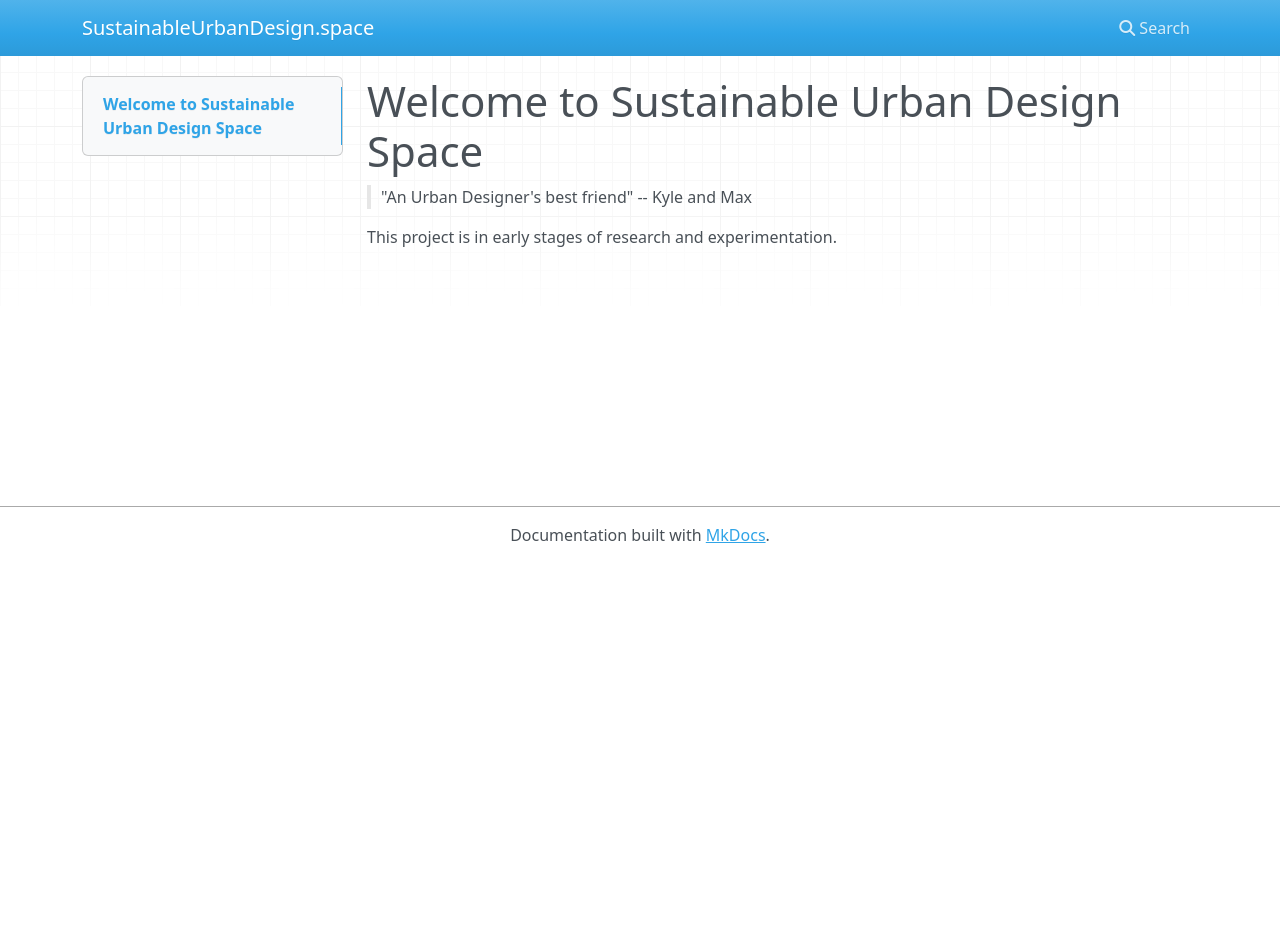
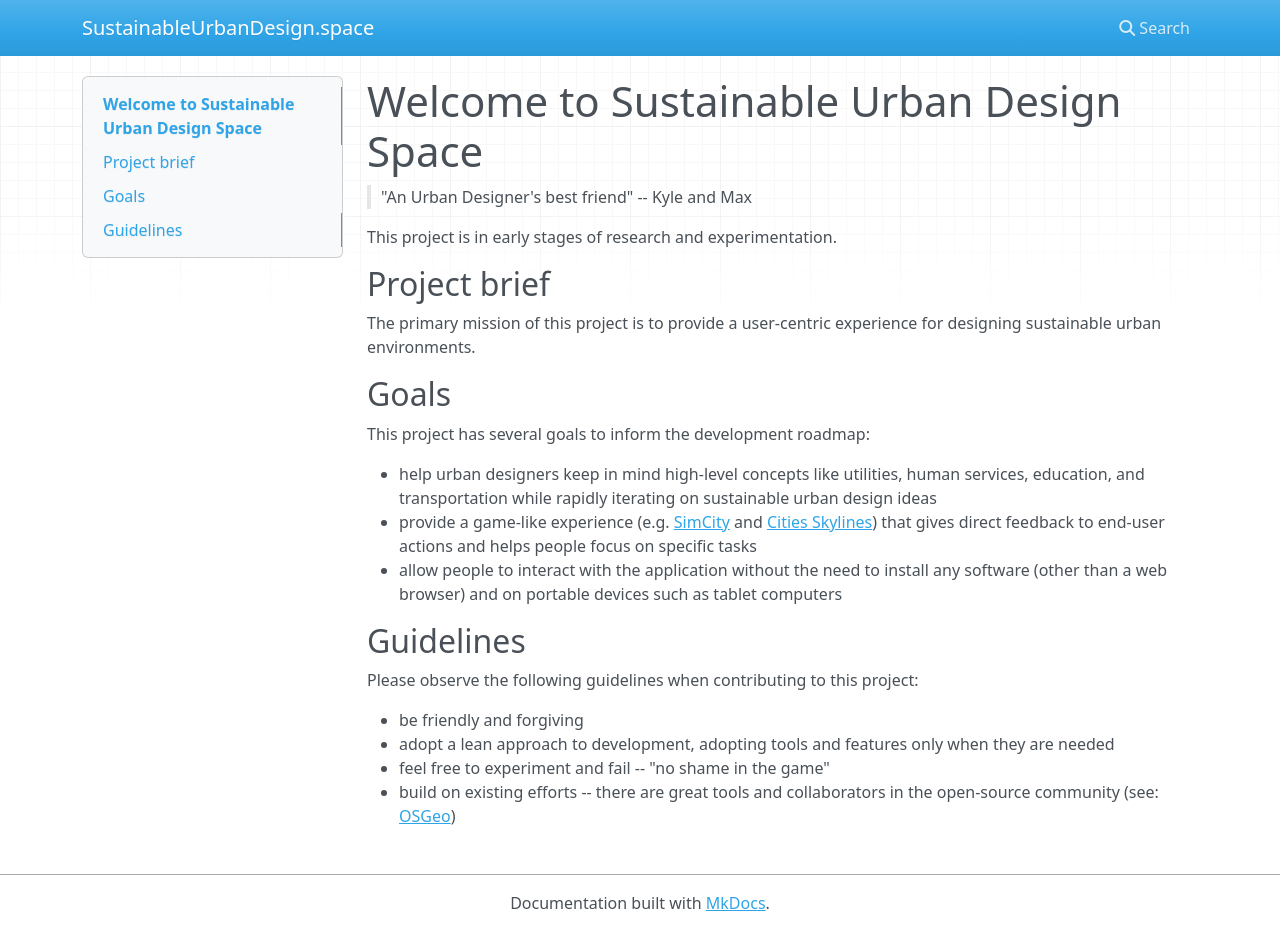
Before and after one commit to SustainableUrbanDesign/sustainableurbandesign.space, an MkDocs documentation site: the page built from docs/index.md, in a window 1280 px wide and 931 px high. Built offline with MkDocs 1.6.1, drawn with Linux system fonts in a browser that asks for light colours; nearby versions of some CDN libraries.

Commit message:
Add goals and guidelines

```diff
--- a/docs/index.md
+++ b/docs/index.md
@@ -3,3 +3,21 @@
 > "An Urban Designer's best friend" -- Kyle and Max
 
 This project is in early stages of research and experimentation.
+
+## Project brief
+The primary mission of this project is to provide a user-centric experience for designing sustainable urban environments.
+
+## Goals
+This project has several goals to inform the development roadmap:
+
+- help urban designers keep in mind high-level concepts like utilities, human services, education, and transportation while rapidly iterating on sustainable urban design ideas
+- provide a game-like experience (e.g. [SimCity](https://github.com/SimHacker/micropolis) and [Cities Skylines](https://en.wikipedia.org/wiki/Cities:_Skylines)) that gives direct feedback to end-user actions and helps people focus on specific tasks
+- allow people to interact with the application without the need to install any software (other than a web browser) and on portable devices such as tablet computers
+
+## Guidelines
+Please observe the following guidelines when contributing to this project:
+
+- be friendly and forgiving
+- adopt a lean approach to development, adopting tools and features only when they are needed
+- feel free to experiment and fail -- "no shame in the game"
+- build on existing efforts -- there are great tools and collaborators in the open-source community (see: [OSGeo](https://www.osgeo.org/))
```
